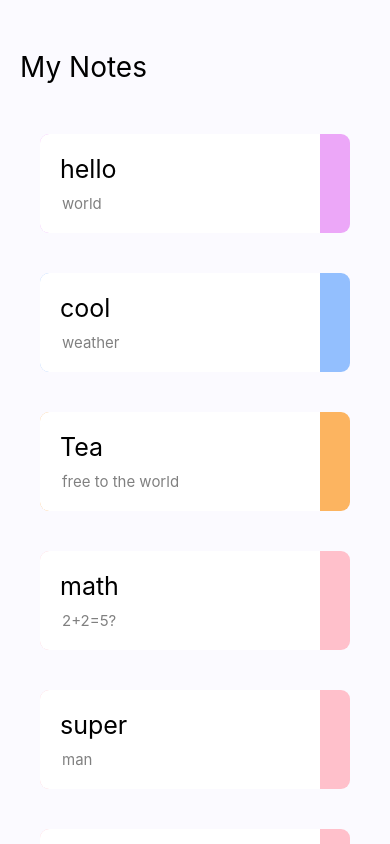
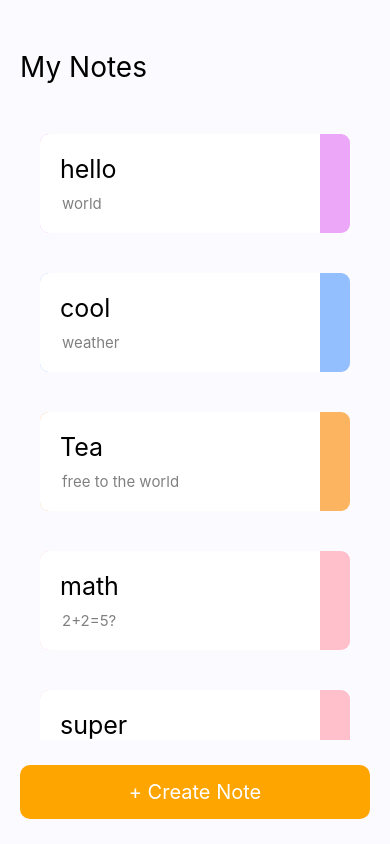
Before and after one commit to MyoThuKha/note-app, a React Native app: screen /Home in a window 390 px wide. Built offline with nearby package versions, Linux system fonts and the light colour scheme.

Commit message:
added create note button

```diff
--- a/screens/detail.jsx
+++ b/screens/detail.jsx
@@ -38,6 +38,7 @@ const DetailPage = ({ route, navigation }) => {
           <TextInput
             multiline
             style={styles.text}
+            placeholder="About"
             value={text}
             onChangeText={(value) => {
               setText(value);
--- a/screens/home.jsx
+++ b/screens/home.jsx
@@ -55,6 +55,19 @@ const HomePage = ({ navigation }) => {
           />
         </View>
       </View>
+      <TouchableOpacity
+        onPress={() => {
+          navigation.navigate("Detail", {
+            title: "New Note",
+            body: "",
+            color: "",
+          });
+        }}
+      >
+        <View style={styles.button}>
+          <Text style={{ color: "white", fontSize: 20 }}>+ Create Note</Text>
+        </View>
+      </TouchableOpacity>
     </View>
   );
 };
@@ -85,6 +98,14 @@ const styles = StyleSheet.create({
     fontSize: 15,
     paddingLeft: 2,
   },
+  button: {
+    marginHorizontal: 20,
+    marginVertical: 25,
+    paddingVertical: 15,
+    backgroundColor: "orange",
+    borderRadius: 10,
+    alignItems: "center",
+  },
 });
 
 export default HomePage;
--- a/shared/colorButton.jsx
+++ b/shared/colorButton.jsx
@@ -12,7 +12,7 @@ const ColorButton = ({ color, current, key }) => {
     );
   }
   return (
-    <TouchableOpacity onPress={() => handleUpdateColor(color, key)}>
+    <TouchableOpacity onPress={() => {}}>
       <View style={[styles.colorBox, { backgroundColor: color }]}></View>
     </TouchableOpacity>
   );
```
